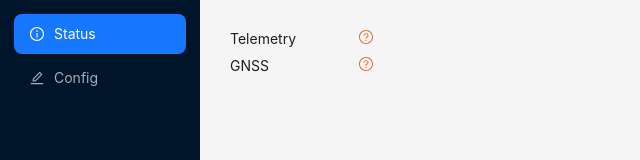
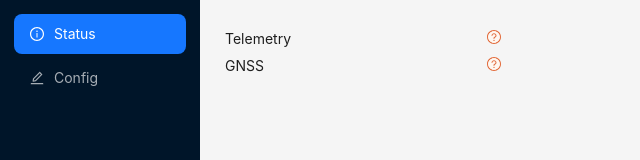
Before and after one commit to wnagele/drift, a React app in the folder dash/: page / in a window 1280 px wide. Shown: the top 160 px of the page, without its empty margins (0-640 px from the left). Built offline with nearby package versions, Linux system fonts and the light colour scheme; no server answers.

Commit message:
Specify gutter for proper grid wrapping

```diff
--- a/dash/src/Status.js
+++ b/dash/src/Status.js
@@ -43,13 +43,13 @@ const Status = () => {
 
   return (
     <>
-      <Row>
-        <Col span={3}>Telemetry</Col>
-        <Col span={1}>{renderStatus(telemetryState)}</Col>
+      <Row gutter={16}>
+        <Col className="gutter-row" span={6}>Telemetry</Col>
+        <Col className="gutter-row" span={6}>{renderStatus(telemetryState)}</Col>
       </Row>
-      <Row>
-        <Col span={3}>GNSS</Col>
-        <Col span={1}>{renderStatus(gnssState)}</Col>
+      <Row  gutter={16}>
+        <Col className="gutter-row" span={6}>GNSS</Col>
+        <Col className="gutter-row" span={6}>{renderStatus(gnssState)}</Col>
       </Row>
     </>
   );
```
